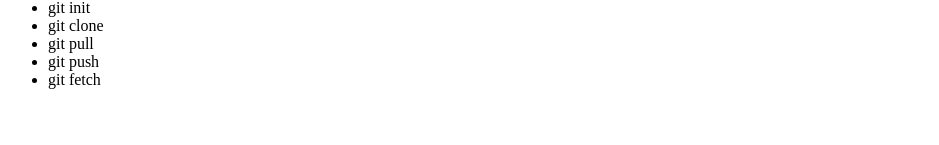
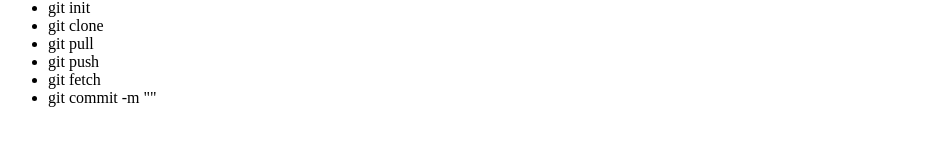
Before and after one commit to trannhutthien/textThietKeWeb, a plain HTML site: page index.html in a window 1280 px wide. Shown: the part 213-358 px from the top of the page, without its empty margins (0-939 px from the left). Drawn offline with Linux system fonts and the light colour scheme.

Commit message:
Update index.html
them mot lenh git co ban

```diff
--- a/index.html
+++ b/index.html
@@ -17,6 +17,7 @@
             <li>git pull</li>
             <li>git push</li>
             <li>git fetch</li>
+            <li>git commit -m ""</li>
         </ul>
 
 
```
